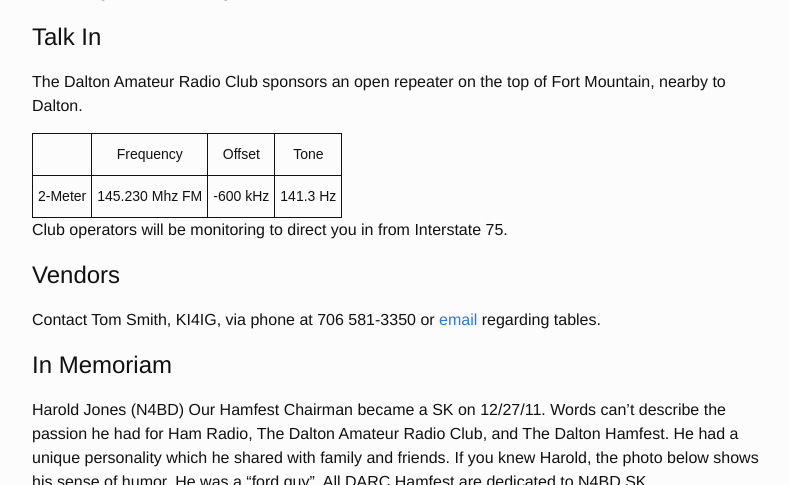
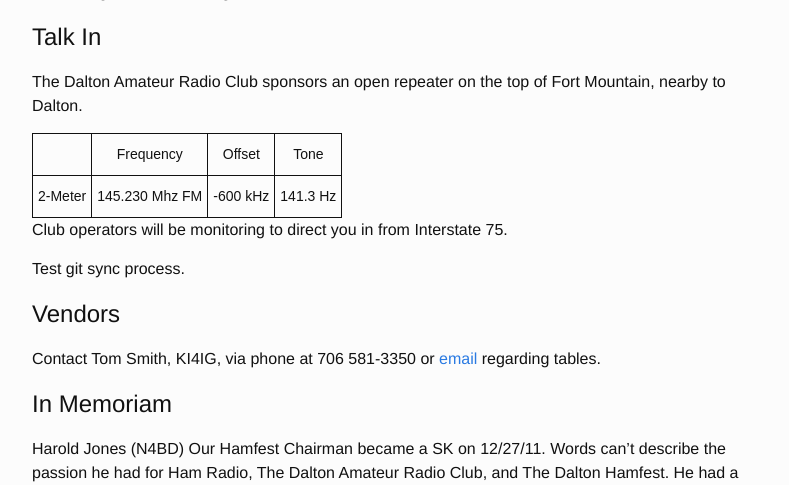
Before and after one commit to n00tz/darc-jekyll, a Jekyll site: the page built from hamfest.md, in a window 1280 px wide and 900 px high, scrolled down 931 px, cut to the strip 0-485 px from the top of the window. Shown: the whole strip, without its empty margins (238-1027 px from the left). Built offline with Jekyll 4.4.1, drawn with Linux system fonts in a browser that asks for light colours.

Commit message:
testing git sync to staging servers

```diff
--- a/hamfest.md
+++ b/hamfest.md
@@ -55,6 +55,8 @@
 
 Club operators will be monitoring to direct you in from Interstate 75.
 
+Test git sync process.
+
 # Vendors
 
 Contact Tom Smith, KI4IG, via phone at 706 581-3350 or [email](mailto:W4DRC@yahoo.com) regarding tables.
```
Also changed, not shown: 1 other file.
